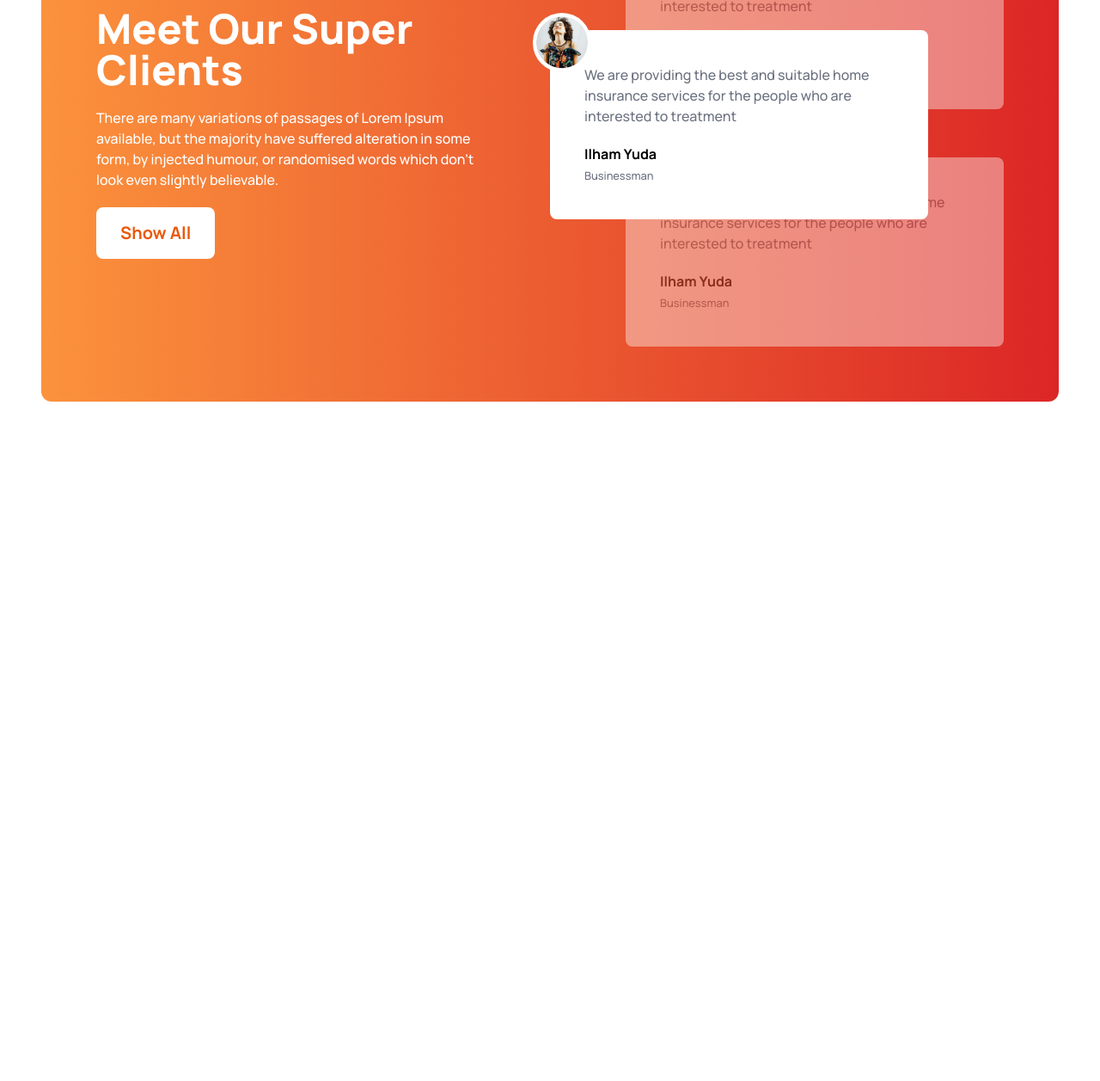
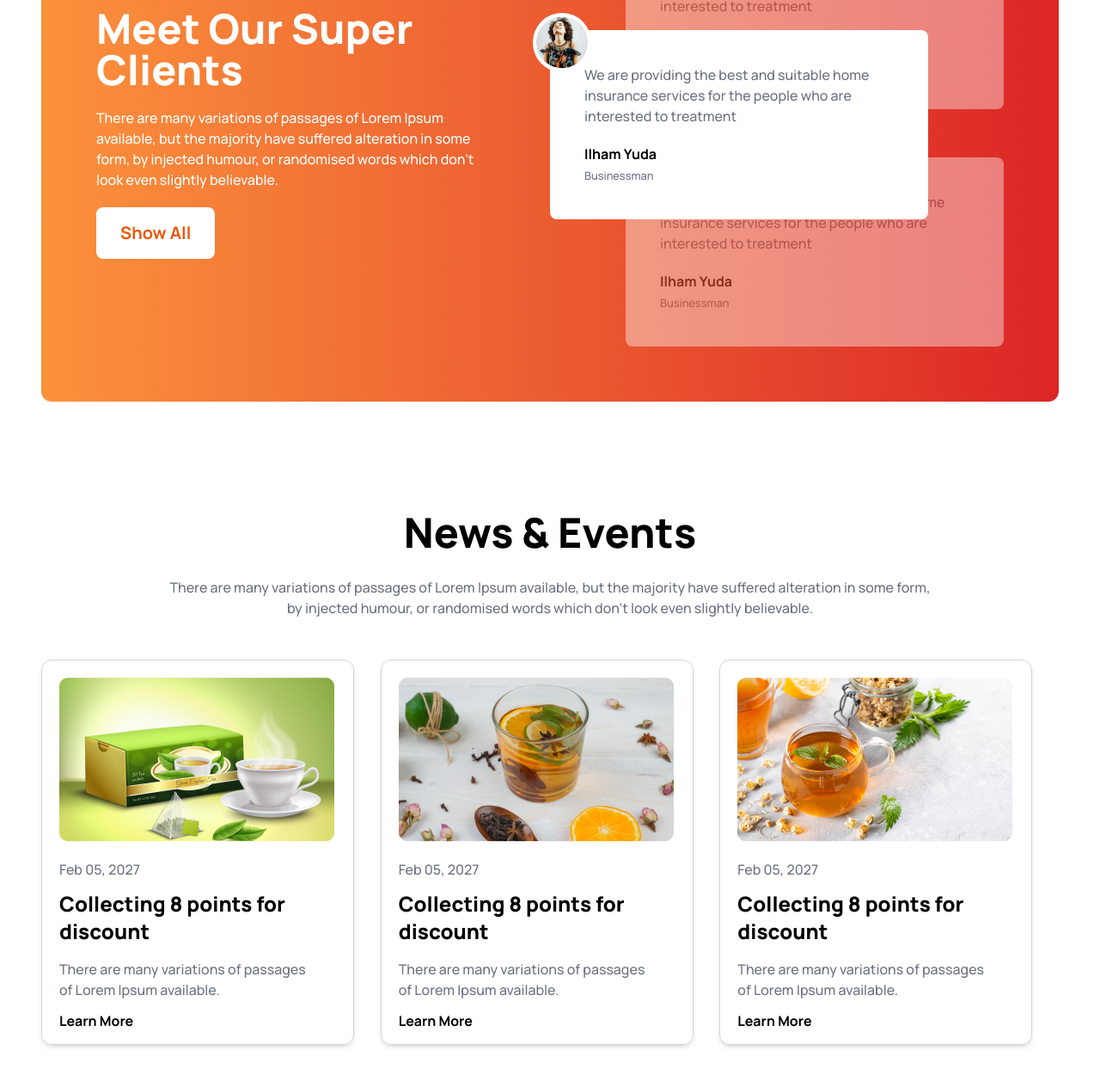
Before and after one commit to robiulislam74/Tea-House_with_Tailwind, a plain HTML site: page index.html in a window 1280 px wide. Shown: the part 2111-3368 px from the top of the page at 86% size. Before the commit the page ends 2578 px from the top, so only its background shows below. Drawn offline with nearby package versions, Linux system fonts and the light colour scheme.

Commit message:
My projects News and Evenet part done here

```diff
--- a/index.html
+++ b/index.html
@@ -46,6 +46,7 @@
           </div>
         </div>
       </header>
+
       <!-- Our Featured part Start here -->
        <section class="mt-32">
         <div class="text-center">
@@ -88,6 +89,7 @@
         </div>
 
        </section>
+
        <!-- Great Tea Part Start here -->
         <section class="my-24 lg:my-32 grid grid-cols-1 lg:grid-cols-2 gap-12">
             <!-- Img Content here -->
@@ -112,10 +114,11 @@
               <p class="text-gray-500 font-medium w-5/6">Premium Quality that makes tea more elegant and more durable when you use it.</p>
             </div>
         </section>
+
         <!-- Meet Our Super Client part start here -->
-         <section class="bg-gradient-to-r from-orange-400 to-red-600 grid grid-cols-1 lg:grid-cols-2 p-16 rounded-xl">
+         <section class="bg-gradient-to-r from-orange-400 to-red-600 grid grid-cols-1 lg:grid-cols-2 p-16 rounded-xl mb-20 lg:mb-32">
             <!-- content Writing part Start -->
-             <div class="flex justify-center items-center">
+             <div class="flex justify-center items-center mb-12 lg:mb-0">
               <div>
                 <h1 class="text-5xl font-extrabold text-white">Meet Our Super Clients</h1>
               <p class="text-white font-medium my-5 w-10/12">There are many variations of passages of Lorem Ipsum available, but the majority have suffered alteration in some form, by injected humour, or randomised words which don't look even slightly believable. </p>
@@ -126,7 +129,7 @@
               <div class="relative">
                  <!-- Card number 03 -->
                 <div class="absolute top-32 z-10">
-                  <div class="relative w-10/12 float-left bg-white p-10 rounded-lg ">
+                  <div class="relative float-left bg-white p-4 lg:p-10 rounded-lg w-full lg:w-10/12">
                     <p class="text-gray-500 font-medium">We are providing the best and suitable home insurance services for the people who are interested to treatment</p>
                     <h4 class="font-bold mt-5">Ilham Yuda</h4>
                     <small class="font-medium text-gray-500">Businessman</small>
@@ -155,6 +158,44 @@
                 </div>
               </div>
          </section>
+
+         <!-- News and Event part here -->
+         <section class="mb-32">
+          <!-- News Content part here -->
+          <div class="text-center mb-12">
+            <h2 class="text-4xl lg:text-5xl font-extrabold mb-7">News & Events</h2>
+            <p class="text-gray-500 w-9/12 mx-auto font-medium">There are many variations of passages of Lorem Ipsum available, but the majority have suffered alteration in some form, by injected humour, or randomised words which don't look even slightly believable.  </p>
+          </div>
+          <!-- News Card part Here -->
+           <div class="grid grid-cols-3">
+            <!-- News card 01 -->
+            <div class="w-[364px] h-[448px] border border-gray-300 rounded-xl p-5 shadow-md">
+              <img src="./images/news-1.png" alt="">
+              <span class=" inline-block mt-5 font-medium text-gray-500">Feb 05, 2027</span>
+              <h3 class="font-extrabold text-2xl mt-3 mb-4">Collecting 8 points for discount</h3>
+              <p class="w-72 font-medium text-gray-500 mb-3">There are many variations of passages of Lorem Ipsum available.</p>
+              <a href="#" class="font-bold">Learn More</a>
+            </div>
+            <!-- News card 02 -->
+            <div class="w-[364px] h-[448px] border border-gray-300 rounded-xl p-5 shadow-md">
+              <img src="./images/news-2.png" alt="">
+              <span class=" inline-block mt-5 font-medium text-gray-500">Feb 05, 2027</span>
+              <h3 class="font-extrabold text-2xl mt-3 mb-4">Collecting 8 points for discount</h3>
+              <p class="w-72 font-medium text-gray-500 mb-3">There are many variations of passages of Lorem Ipsum available.</p>
+              <a href="#" class="font-bold">Learn More</a>
+            </div>
+            <!-- News card 03 -->
+            <div class="w-[364px] h-[448px] border border-gray-300 rounded-xl p-5 shadow-md">
+              <img src="./images/news-3.png" alt="">
+              <span class=" inline-block mt-5 font-medium text-gray-500">Feb 05, 2027</span>
+              <h3 class="font-extrabold text-2xl mt-3 mb-4">Collecting 8 points for discount</h3>
+              <p class="w-72 font-medium text-gray-500 mb-3">There are many variations of passages of Lorem Ipsum available.</p>
+              <a href="#" class="font-bold">Learn More</a>
+            </div>
+
+           </div>
+         </section>
+
     </main>
 </body>
 </html>
```
